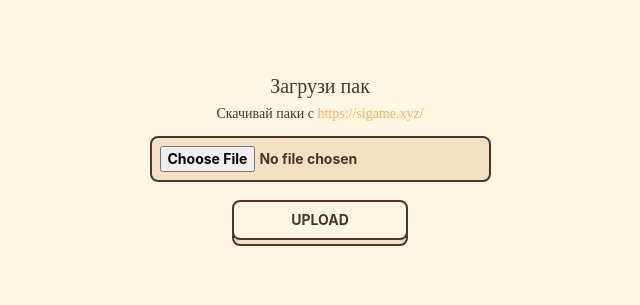
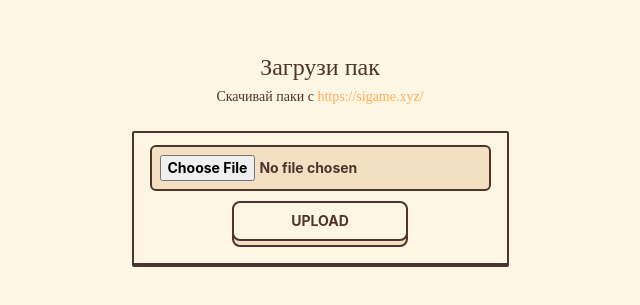
Before and after one commit to zodo/jeoshow, a SvelteKit app in the folder frontend/: page / in a window 1280 px wide. Shown: the part 241-546 px from the top of the page, without its empty margins (320-960 px from the left). Built offline with nearby package versions, Linux system fonts and the light colour scheme; no server answers; what tailwind-safe-container would draw is missing.

Commit message:
event better styles

```diff
--- a/frontend/src/lib/components/ChatOverlay.svelte
+++ b/frontend/src/lib/components/ChatOverlay.svelte
@@ -10,19 +10,17 @@
 	class="pointer-events-none absolute inset-0 z-10 flex flex-col-reverse items-end gap-2 p-3 align-bottom"
 >
 	{#each messages as message (message.id)}
-		<div
-			class="flex items-center rounded-xl rounded-br-sm border border-b-2 border-text-normal bg-bg-main px-2 py-1"
-			in:slide={{ duration: 500 }}
-			out:fade={{ duration: 500 }}
-		>
-			<PlayerAvatar player={message.player} />
-
-			<div class="ml-2 text-text-normal">
-				<div class="text-sm font-semibold leading-4">
+		<div class="flex items-end gap-2" out:fade={{ duration: 500 }} in:slide={{ duration: 500 }}>
+			<div
+				class="mb-0.5 rounded-lg rounded-br-sm border border-b-2 border-text-normal bg-bg-main px-2 py-0.5 text-right text-text-normal"
+			>
+				<div class="pl-1 text-sm font-semibold leading-4">
 					{message.player.name}
 				</div>
 				<div class="font-serif text-base font-light">{message.text}</div>
 			</div>
+
+			<PlayerAvatar player={message.player} />
 		</div>
 	{/each}
 </div>
--- a/frontend/src/lib/components/FileUploader.svelte
+++ b/frontend/src/lib/components/FileUploader.svelte
@@ -51,9 +51,12 @@
 	}
 </script>
 
-<form class="mx-auto flex max-w-screen-sm flex-col items-center gap-4" on:submit={handleFormSubmit}>
+<form
+	class="mx-auto flex max-w-screen-sm flex-col items-center gap-2 rounded-sm border-2 border-b-4 border-text-normal p-4"
+	on:submit={handleFormSubmit}
+>
 	<div
-		class="relative flex w-auto -translate-y-1 select-none items-center justify-center rounded-lg border-2 border-text-normal bg-bg-secondary p-2 text-center text-sm font-bold uppercase text-text-normal transition-transform ease-in-out hover:-translate-y-1.5 active:-translate-y-0.5 active:transition-all active:duration-100"
+		class="relative flex w-auto -translate-y-1 select-none items-center justify-center rounded-md border-2 border-text-normal bg-bg-secondary p-2 text-center text-sm font-bold uppercase text-text-normal transition-transform ease-in-out hover:-translate-y-1.5 active:-translate-y-0.5 active:transition-all active:duration-100"
 	>
 		<input class="text-text" type="file" name="pack" on:change={handleInputChange} />
 	</div>
--- a/frontend/src/lib/components/Game.svelte
+++ b/frontend/src/lib/components/Game.svelte
@@ -26,7 +26,7 @@
 	</div>
 	<div
 		class={cn(
-			'h-full w-full overflow-hidden rounded-md border border-b-4 border-text-normal bg-bg-secondary transition-colors',
+			'h-full w-full overflow-hidden rounded-sm border border-text-normal bg-bg-secondary transition-colors',
 			state.stageBlink && 'bg-bg-accent transition-none'
 		)}
 	>
--- a/frontend/src/lib/components/HitButton.svelte
+++ b/frontend/src/lib/components/HitButton.svelte
@@ -60,10 +60,15 @@
 					'active:-translate-y-0.5 active:transition-all active:duration-100':
 						!controls.falselyStart,
 					'-translate-y-1.5': controls.ready && !controls.falselyStart,
+					'bg-warn': controls.falselyStart,
 				}
 			)}
 		>
-			жми!
+			{#if controls.falselyStart}
+				фальстарт
+			{:else}
+				жми!
+			{/if}
 		</span>
 	</button>
 </div>
--- a/frontend/src/routes/(site)/+page.svelte
+++ b/frontend/src/routes/(site)/+page.svelte
@@ -3,8 +3,8 @@
 	import FileUploader from '$lib/components/FileUploader.svelte'
 </script>
 
-<h1 class="text-text font-serif text-xl">Загрузи пак</h1>
-<p class="text-text mb-4 mt-1 font-serif text-sm">
+<h1 class="text-text font-serif text-2xl">Загрузи пак</h1>
+<p class="text-text mb-6 mt-1 font-serif text-sm">
 	Скачивай паки с
 	<a href="https://sigame.xyz/" target="_blank" rel="noopener noreferrer" class="text-bg-accent">
 		https://sigame.xyz/
--- a/frontend/src/routes/(site)/game/[code]/+page.svelte
+++ b/frontend/src/routes/(site)/game/[code]/+page.svelte
@@ -43,7 +43,7 @@
 		<div class="mb-4 font-mono">{$page.url}</div>
 		<form class="flex drop-shadow-md" on:submit|preventDefault={handleJoin}>
 			<input
-				class="rounded-l-md bg-bg-secondary p-4"
+				class="rounded-l-md border-2 border-b-4 border-r-0 border-text-normal bg-bg-secondary p-4 text-text-normal"
 				name="somerandom"
 				type="text"
 				bind:value={playerName}
@@ -51,7 +51,7 @@
 				placeholder={loadedFromLocalStorage ? 'Your name' : ''}
 			/>
 			<button
-				class="rounded-r-md bg-bg-accent p-4 text-text-accent"
+				class="border-l-1 cursor-pointer rounded-r-md border-2 border-b-4 border-text-normal bg-bg-accent p-4 text-text-accent"
 				type="submit"
 				disabled={!isNameValid(playerName)}>Join</button
 			>
```
